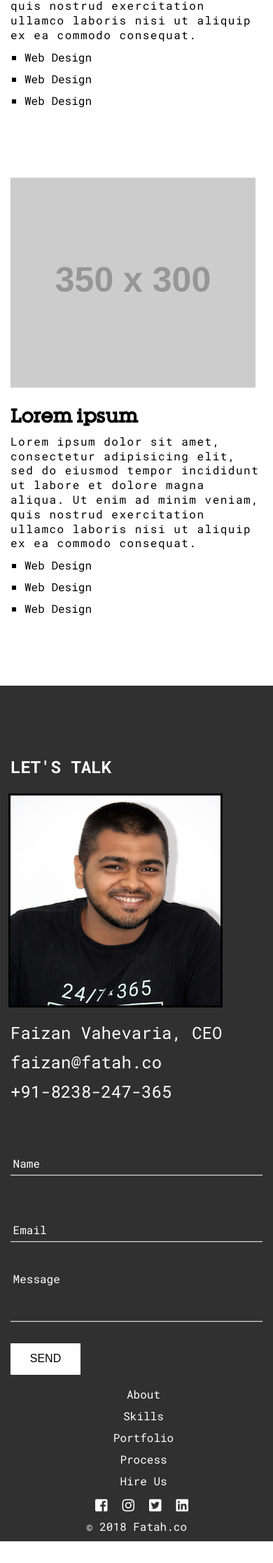
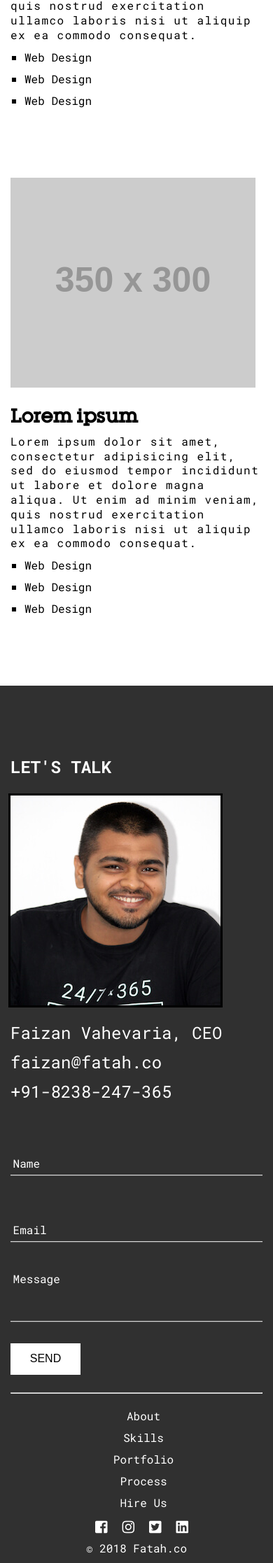
Before and after one commit to fatahco/fatahco.github.io, a Jekyll site: the page built from portfolio.html, in a window 390 px wide. Shown: the part 785-3019 px from the top of the page at 70% size. Built offline with Jekyll 4.4.1, drawn with Linux system fonts in a browser that asks for light colours; nearby versions of some CDN libraries; before the commit the page ends 2988 px from its top, so only the background shows below that.

Commit message:
fix footer send button

```diff
--- a/_sass/scss/footer_contact.scss
+++ b/_sass/scss/footer_contact.scss
@@ -83,6 +83,9 @@
       }
       .btn-send{
         border: none;
+        @media only screen and (max-width: 767px){
+          margin-bottom: 30px;
+        }
       }
     }
   }
@@ -107,9 +110,6 @@
     border-top-color: #fff;
     position: relative;
     display: block;
-    @media only screen and (max-width: 767px){
-      display: none;
-    }
   }
   .right{
     margin-top: 20px;
```
